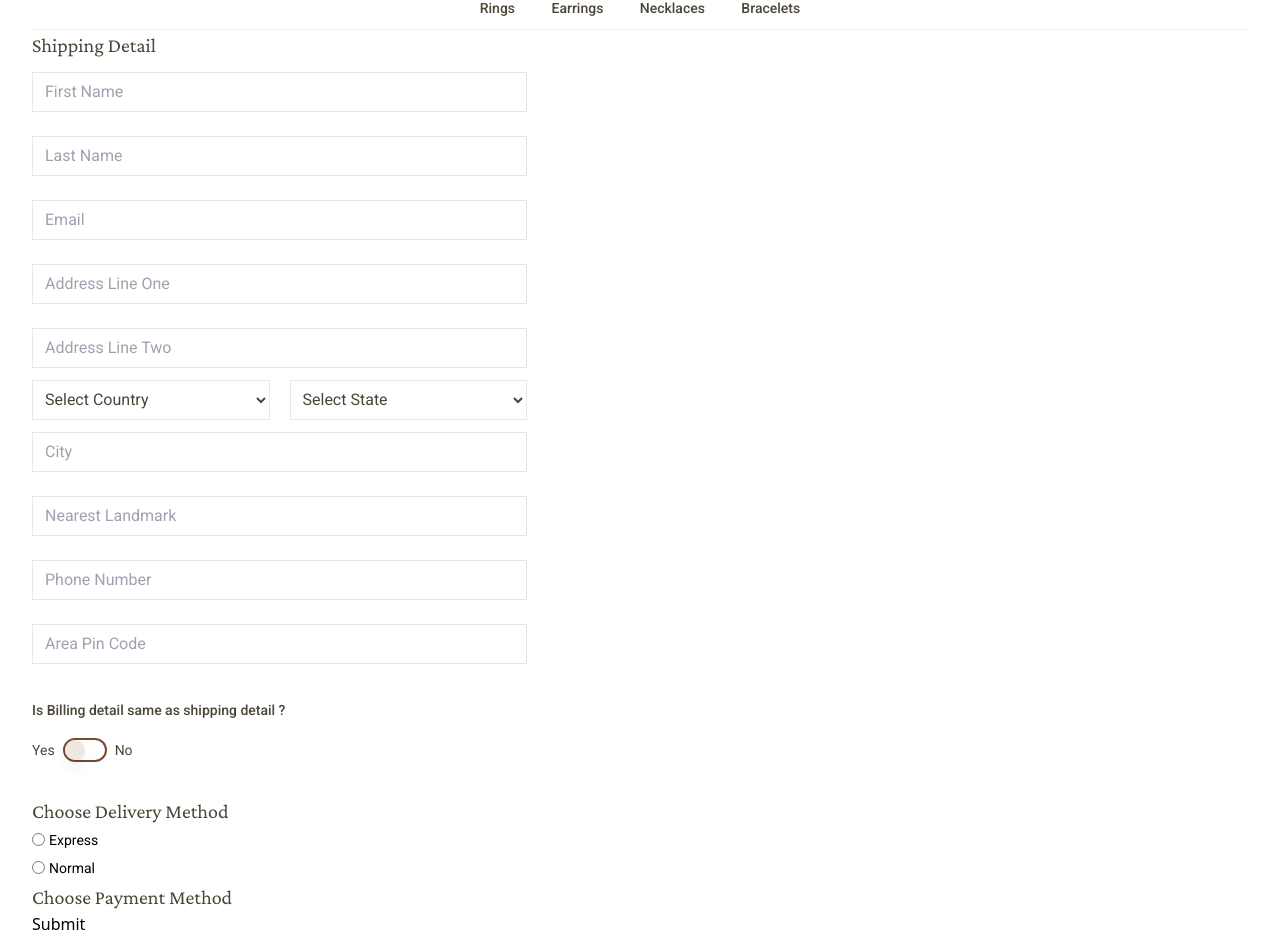
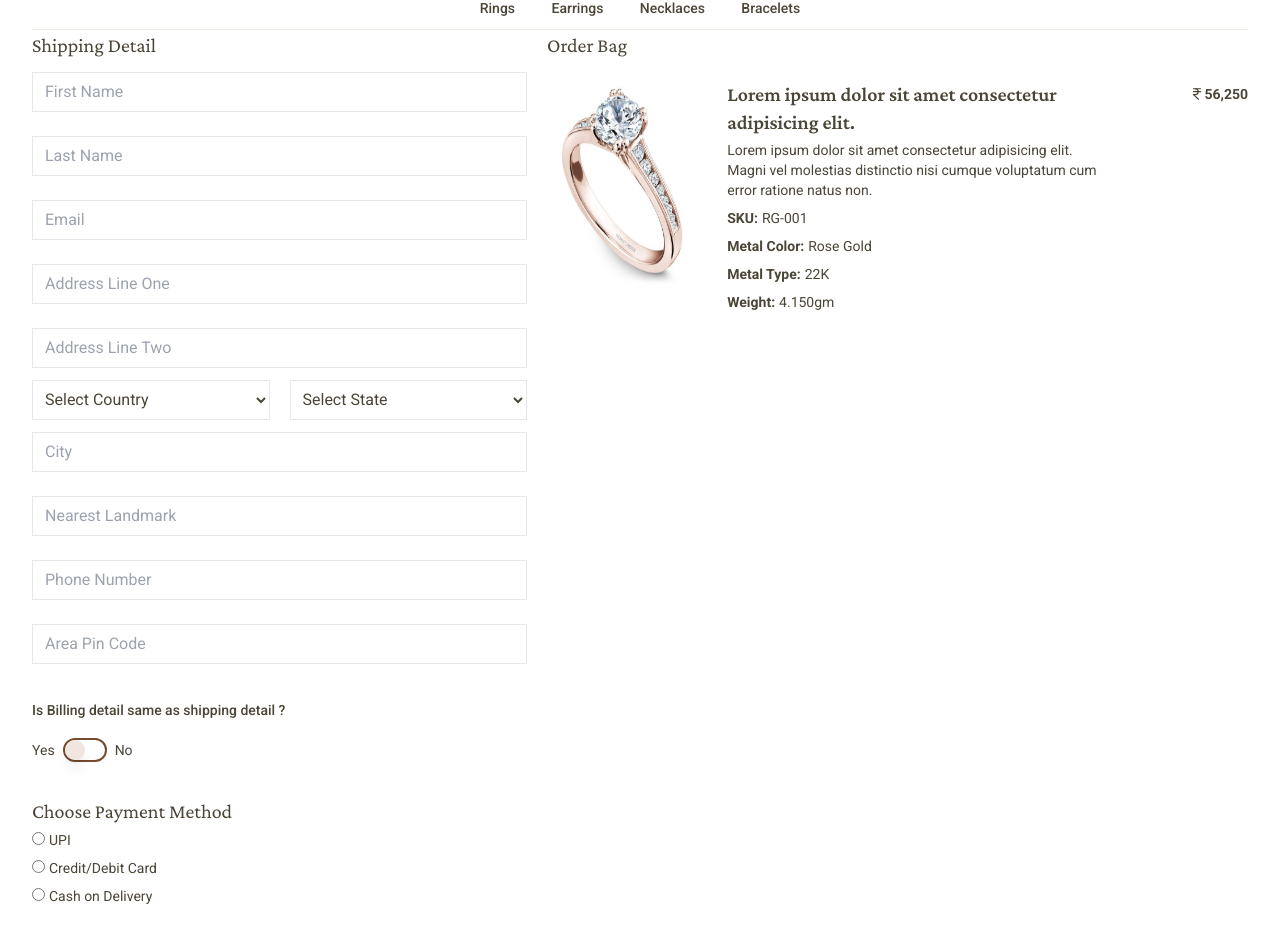
Before and after one commit to pratiksoni1402/toor, a Next.js app: page /checkout in a window 1280 px wide. Shown: the part 95-1043 px from the top of the page. Built offline with nearby package versions, Linux system fonts and the light colour scheme.

Commit message:
checkout page complete

```diff
--- a/src/app/checkout/_components/order-bag/index.js
+++ b/src/app/checkout/_components/order-bag/index.js
@@ -1,8 +1,56 @@
 'use client'
-export default function Orderbag(){
-  return(
+import { IndianRupee } from "lucide-react";
+import LazyImage from "@/app/components/lazy-loading/lazy-image";
+import './style.css'
+export default function Orderbag() {
+  return (
     <div className="order-bag-component">
-
+      <div className="product-wrapper">
+        <div className="grid grid-cols-12 gap-5">
+          <div className="col-span-12">
+            <div className='title text-accent text-2xl font-crimson'>Order Bag</div>
+          </div>
+          <div className="sm:col-span-3 col-span-12">
+            <div className="image-wrapper ">
+              <LazyImage src='/uploads/images/products/SOL-RG-003.jpg' width={100} height={100} alt='Image' />
+            </div>
+          </div>
+          <div className="sm:col-span-7 col-span-12">
+            <div className="detail">
+              <div className="name">
+                <h2>Lorem ipsum dolor sit amet consectetur adipisicing elit.</h2>
+              </div>
+              <div className="description">
+                <p>Lorem ipsum dolor sit amet consectetur adipisicing elit. Magni vel molestias distinctio nisi cumque voluptatum cum error ratione natus non.</p>
+              </div>
+              <div className="attribute">
+                <span className="caption">SKU:</span>
+                <span className="value">RG-001</span>
+              </div>
+              <div className="attribute">
+                <span className="caption">Metal Color:</span>
+                <span className="value">Rose Gold</span>
+              </div>
+              <div className="attribute">
+                <span className="caption">Metal Type:</span>
+                <span className="value">22K</span>
+              </div>
+              <div className="attribute">
+                <span className="caption">Weight:</span>
+                <span className="value">4.150gm</span>
+              </div>
+            </div>
+          </div>
+          <div className="sm:col-span-2 col-span-12">
+            <div>
+              <div className="pricing">
+                <span><IndianRupee size={14} /></span>
+                <span>56,250</span>
+              </div>
+            </div>
+          </div>
+        </div>
+      </div>
     </div>
   )
 }
--- /dev/null
+++ b/src/app/checkout/_components/order-bag/style.css
@@ -0,0 +1,36 @@
+
+
+.order-bag-component .product-wrapper .image-wrapper {
+  @apply relative h-52
+}
+
+/* ------------------------------------- */
+/* Product Detail Styling Start */
+.order-bag-component .product-wrapper .detail {
+  @apply text-accent text-base
+}
+
+.order-bag-component .product-wrapper .detail .name h2 {
+  @apply font-crimson text-2xl font-semibold
+}
+
+.order-bag-component .product-wrapper .detail .description p {
+  @apply leading-5 mr-5 font-roboto py-1
+}
+
+.order-bag-component .product-wrapper .detail .attribute {
+  @apply font-roboto text-base
+}
+
+.order-bag-component .product-wrapper .detail .attribute .caption {
+  @apply font-semibold pr-1
+}
+
+/* Product Detail Styling End */
+/* ----------------------------------- */
+
+/* ---------------------------------- */
+/* Pricing Section Styling Start */
+.order-bag-component .product-wrapper .pricing {
+  @apply flex items-center font-semibold text-base justify-end font-roboto text-accent
+}
--- a/src/app/checkout/_components/user-details/index.js
+++ b/src/app/checkout/_components/user-details/index.js
@@ -3,18 +3,30 @@ import React, { useState } from 'react';
 import { useForm } from 'react-hook-form';
 import { Switch } from '@/components/ui/switch';
 import { Label } from '@/components/ui/label';
+import { Button } from '@/components/ui/button';
 import './style.css'
 export default function Userdetails() {
-
+  const [upiForm, setUpiForm] = useState(false);
+  const [cardForm, setCardForm] = useState(false);
   const [showForm, setShowForm] = useState(false);
   const { register, handleSubmit, formState: { errors } } = useForm();
   const onSubmit = data => console.log(data);
   console.log(errors);
+
   // Handle Toggle of Billing Details
   const handleSwitchToggle = () => {
     setShowForm(!showForm);
   }
   // End
+
+  const showUpiForm = () => {
+    setUpiForm(!upiForm)
+  }
+
+  const showCardForm = () => {
+    setCardForm(!cardForm)
+  }
+
   return (
     <div className="user-details-component">
       <div className='form-wrapper'>
@@ -30,13 +42,13 @@ export default function Userdetails() {
             <input type="text" placeholder="Address Line One" {...register("Address Line One", { required: true })} />
             <input type="text" placeholder="Address Line Two" {...register("Address Line Two", {})} />
             <div className='grid grid-cols-2 gap-5'>
-              <div className='col'>
+              <div className='sm:col-span-1 col-span-2'>
                 <select {...register("Country", { required: true })}>
                   <option value="country">Select Country</option>
                   <option value="Female">Female</option>
                 </select>
               </div>
-              <div className='col'>
+              <div className='sm:col-span-1 col-span-2'>
                 <select {...register("State", { required: true })}>
                   <option value="state">Select State</option>
                   <option value="Female">Female</option>
@@ -72,13 +84,13 @@ export default function Userdetails() {
                 <input type="text" placeholder="Address Line One" {...register("Address Line One", { required: true })} />
                 <input type="text" placeholder="Address Line Two" {...register("Address Line Two", {})} />
                 <div className='grid grid-cols-2 gap-5'>
-                  <div className='col'>
+                  <div className='sm:col-span-1 col-span-2'>
                     <select {...register("Country", { required: true })}>
                       <option value="country">Select Country</option>
                       <option value="Female">Female</option>
                     </select>
                   </div>
-                  <div className='col'>
+                  <div className='sm:col-span-1 col-span-2'>
                     <select {...register("State", { required: true })}>
                       <option value="state">Select State</option>
                       <option value="Female">Female</option>
@@ -93,30 +105,76 @@ export default function Userdetails() {
             )}
           </div>
 
-          <div className='delivery-type '>
-            <div className=''>
-              <div className='title text-accent text-2xl font-crimson'>Choose Delivery Method</div>
-            </div>
-            <div className='flex items-center'>
-              <input {...register("deliveryType", { required: true })} id='normal' type="radio" value="normal" />
-              {/* <span class="custom-radio"></span> */}
-              <label htmlFor="normal" class="flex hover:cursor-pointer font-roboto text-base items-center px-1">Express</label>
-            </div>
-            <div className='flex items-center'>
-              <input {...register("deliveryType", { required: true })} id='express' type="radio" value=" express" />
-              {/* <span class="custom-radio"></span> */}
-              <label htmlFor="express" class="flex hover:cursor-pointer font-roboto text-base items-center px-1">Normal</label>
-            </div>
-          </div>
-
           <div className='payment-method'>
             <div className=''>
               <div className='title text-accent text-2xl font-crimson'>Choose Payment Method</div>
             </div>
+            <div className='methods'>
 
+              <div className='upi-payment-method'>
+                <div>
+                  <input {...register("testingOne")} id='upi' name='payment-method-group' type="radio" value="testingOne" onClick={showUpiForm}/>
+                  <label htmlFor="upi" className=' px-1 font-roboto text-accent text-base'>UPI</label>
+                </div>
+                <div className='payment-form'>
+                  {
+                    upiForm && (
+                      <div className='grid grid-cols-12 items-center'>
+                        <div className='col-span-8'>
+                          <input type="text" className='![border-r-0]' placeholder="Enter UPI/VPA" {...register("Enter UPI/VPA", {})} />
+                        </div>
+                        <div className='col-span-4'>
+                          <Button className=' rounded-none bg-primary-foreground text-accent font-roboto text-base hover:bg-primary hover:text-white'>Verify</Button>
+                        </div>
+
+
+                      </div>
+                    )}
+                </div>
+              </div>
+
+              <div className='card-payment-method'>
+                <div>
+                  <input {...register("testingThree")} id='card' name='payment-method-group' type="radio" value="testingThree" onClick={showCardForm} />
+                  <label htmlFor="card" className=' px-1 font-roboto text-accent text-base'>Credit/Debit Card</label>
+                </div>
+                <div className='payment-form'>
+                  {
+                    cardForm && (
+                      <div className='card-payment mb-10'>
+                        <div className='grid grid-cols-12'>
+                          <div className='col-span-12'>
+                            <input type="text" placeholder="Card Number" {...register("cardNumber", { required: true, pattern: /^(?:4[0-9]{12}(?:[0-9]{3})?|[25][1-7][0-9]{14}|6(?:011|5[0-9][0-9])[0-9]{12}|3[47][0-9]{13}|3(?:0[0-5]|[68][0-9])[0-9]{11}|(?:2131|1800|35\d{3})\d{11})$/i })} />
+                            <input type="text" placeholder="Name on Card" {...register("nameOnCard", { required: true })} />
+                          </div>
+                          <div className='col-span-12'>
+                            <div className='grid grid-cols-2 sm:gap-5 gap-0'>
+                              <div className='sm:col-span-1 col-span-2'>
+                                <input type="text" placeholder="Expiry Date" {...register("expiryDate", { required: true })} />
+                              </div>
+                              <div className='sm:col-span-1 col-span-2'>
+                                <input type="text" placeholder="CVV" {...register("cvv", { required: true })} />
+                              </div>
+                            </div>
+                          </div>
+                        </div>
+                      </div>
+                    )
+                  }
+                </div>
+              </div>
+
+              <div className='mb-10'>
+                <input {...register("testingTwo")} id='cod' name='payment-method-group' type="radio" value="testingTwo" />
+                <label htmlFor="cod" className=' px-1 font-roboto text-accent text-base'>Cash on Delivery</label>
+              </div>
+            </div>
           </div>
 
-          <input type="submit" />
+          <div className='place-order-button'>
+            <Button type="submit" className='w-full rounded-none bg-primary-foreground text-accent font-roboto text-base hover:bg-primary hover:text-white'>Place order </Button>
+          </div>
+
         </form>
       </div>
     </div >
--- a/src/app/checkout/page.js
+++ b/src/app/checkout/page.js
@@ -7,13 +7,13 @@ export default function Checkout() {
   return (
     <div className="checkout-page">
       <div className="container">
-        <div className="grid grid-cols-12 gap-5">
-          <div className="col-span-5">
+        <div className="grid grid-cols-12 md:gap-5 sm:gap-0 gap-0">
+          <div className="md:col-span-5 sm:col-span-12 col-span-12 md:order-1 sm:order-2 order-2">
             <div className="component-wrapper">
               <Userdetails />
             </div>
           </div>
-          <div className="col-span-7">
+          <div className="md:col-span-7 sm:col-span-12 col-span-12 md:order-2 sm:order-1 order-1">
             <div className="component-wrapper">
               <Orderbag />
             </div>
```
Also changed, not shown: src/app/page.js (+4 -4 lines), public/uploads/images/all/master-card-logo.png (added), public/uploads/images/all/visa.svg (added).
